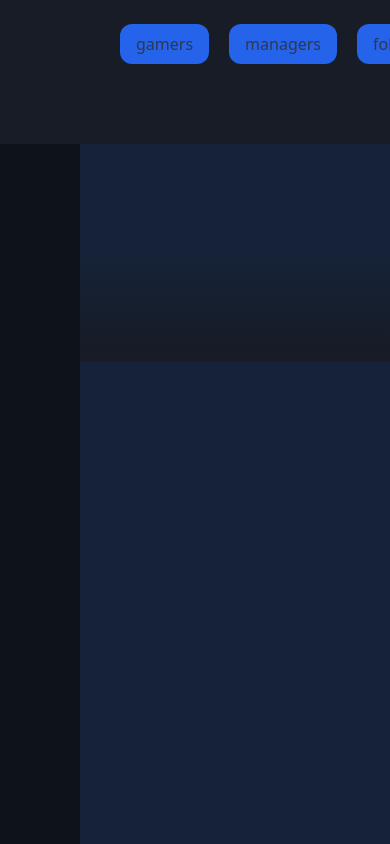
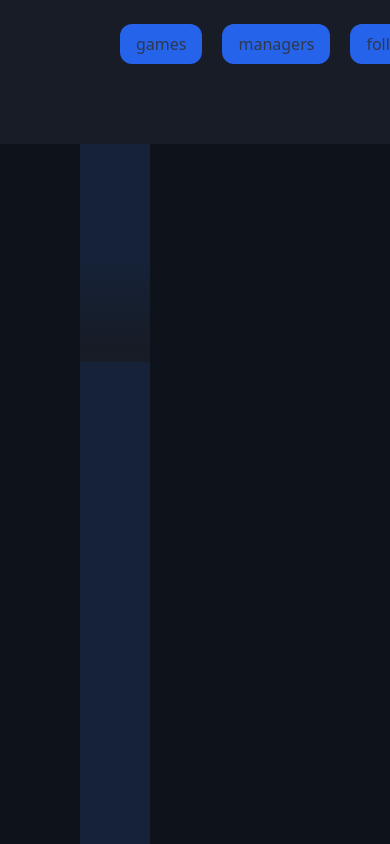
Before and after one commit to vaseksindelaru/isl1, a Next.js app in the folder 2_next2/: page / in a window 390 px wide. Built offline with nearby package versions, Linux system fonts and the light colour scheme.

Commit message:
ok con components

```diff
--- a/2_next2/layouts/mainLayout.js
+++ b/2_next2/layouts/gameLayout.js
@@ -3,7 +3,7 @@ import styles from '../styles/Home.module.css'
 import { HeaderLayout } from './headerLayout'
 
 
-const MainLayout = ({children}) => {
+const GameLayout = ({children}) => {
   return (
     <div className=''>
 
@@ -25,4 +25,4 @@ const MainLayout = ({children}) => {
   )
 }
 
-export default MainLayout
+export default GameLayout
--- a/2_next2/layouts/headerLayout.js
+++ b/2_next2/layouts/headerLayout.js
@@ -59,14 +59,20 @@ export const HeaderLayout = ({children}) => {
   return (
     <div>
        <div><div className='bg-[#162238] min-h-screen'>
+  {/*left barr*/}
     <sidebar className= 'fixed left-0 top-16 w-20 bg-[#0E121B] h-full p-6'>
-{/*users images*/}
+
+    <div className=''></div>
+    </sidebar>
+  {/*right barr*/}
+    <sidebar className= 'fixed right-0 top-16 w-[240px] bg-[#0E121B] h-full p-6'>
+
     <div className=''></div>
     </sidebar>
 
     <header className='bg-[#171C26] text-[#2F384C] fixed pl-[120px] w-full flex items-start justify-between p-6'>
  <nav className='flex items-center gap-5'>
- <a href='#' className='bg-blue-600 px-4 py-2 rounded-xl'>gamers</a>
+ <a href='http://localhost:3000/components' className='bg-blue-600 px-4 py-2 rounded-xl'>games</a>
           <a href='#' className='bg-blue-600 px-4 py-2 rounded-xl'>managers</a>
           <a href='#' className='bg-blue-600 px-4 py-2 rounded-xl'>followers</a>
  </nav>
@@ -85,8 +91,8 @@ export const HeaderLayout = ({children}) => {
 
 
 
-        <main className='lg:pl-[200px] p-8 pt-20 bg-grey-300'>
-        HeaderLayout
+        <main className='lg:pl-[150px] lg:pr-[300px] p-8 pt-20 bg-grey-300'>
+
         {children}
         </main>
 
--- a/2_next2/pages/Layout.js
+++ b/2_next2/pages/Layout.js
@@ -1,7 +1,7 @@
 import React from 'react'
 import { CiMenuFries } from "react-icons/ci"
 import styles from '../styles/Home.module.css'
-import MainLayout from '@/layouts/mainLayout';
+import MainLayout from '@/layouts/gameLayout';
 //dropdown
 import { Menu, MenuItem, MenuButton } from '@szhsin/react-menu';
 import '@szhsin/react-menu/dist/index.css';
--- a/2_next2/pages/components/index.js
+++ b/2_next2/pages/components/index.js
@@ -7,14 +7,19 @@ export default function GamesList({gamesNuevos}) {
     console.log(gamesNuevos)
     return (
 <HeaderLayout>
-    <div>
+<div className="grid lg:grid-cols-5">
+
+
+</div>
+
+    <div className="grid grid-cols-4 gap-8 ">
         {
         gamesNuevos.map((gam) => (
         <div key={gam.id} className="text-white">
        <Link href="games/[game]" as={`/games/${gam.ruta}`}>
 
         <p>{gam.title}</p>
-        <img src={gam.thumbnail} alt=''/>
+        <img src={gam.thumbnail} alt=''className="rounded-xl"/>
 
         </Link>
         </div>
--- a/2_next2/pages/games/[game].js
+++ b/2_next2/pages/games/[game].js
@@ -49,7 +49,7 @@ import styles from '../../styles/Home.module.css'
 
 import React from 'react'
 import {useRouter} from 'next/router'
-import MainLayout from '@/layouts/mainLayout';
+import GameLayout from '@/layouts/gameLayout';
 
 
 
@@ -76,14 +76,14 @@ export default function Game({gameDiscower}) {
 Game.getLayout = function getLayout(page) {
   return (
 <div>
-    <MainLayout>
+    <GameLayout>
 
 
 
 
     {page}
 
-  </MainLayout>
+  </GameLayout>
   </div>
 )
   }
--- a/2_next2/pages/index.js
+++ b/2_next2/pages/index.js
@@ -1,4 +1,4 @@
-import MainLayout from "@/layouts/mainLayout"
+import MainLayout from "@/layouts/gameLayout"
 
 
 
```
